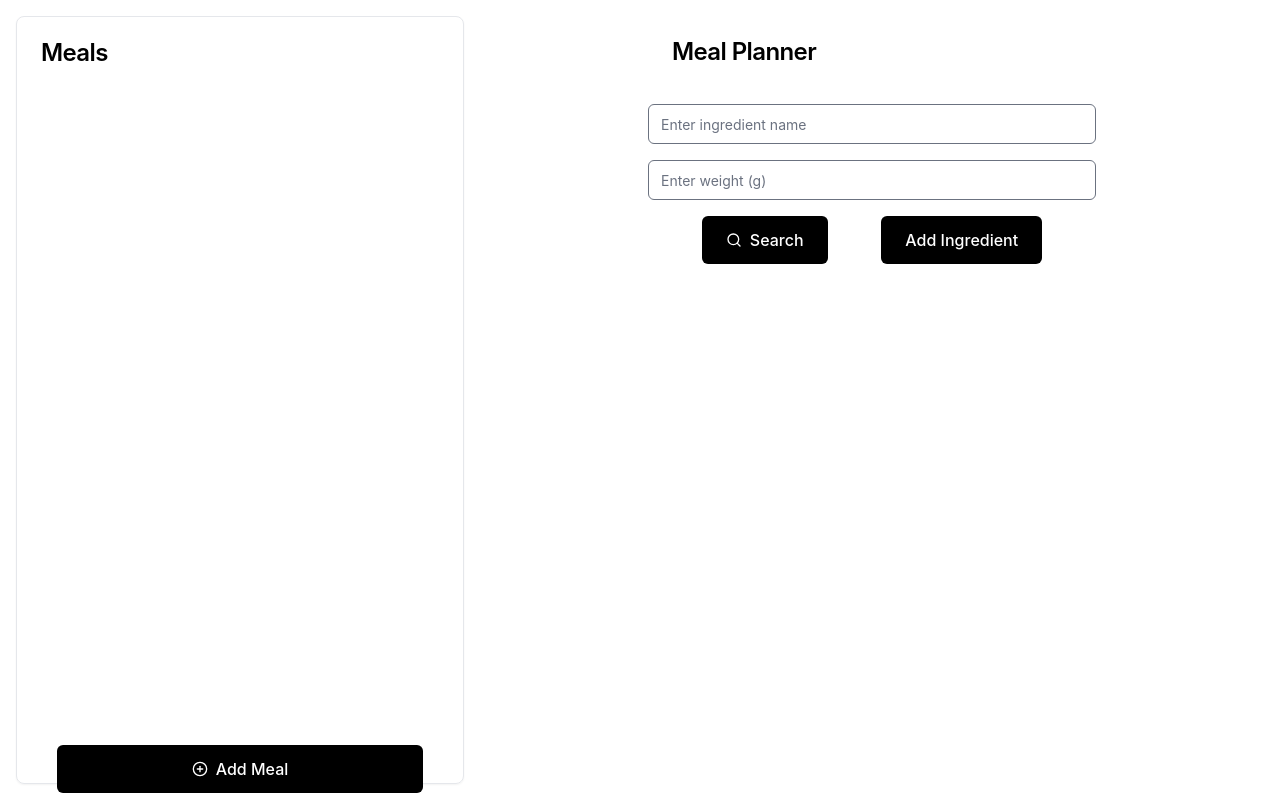
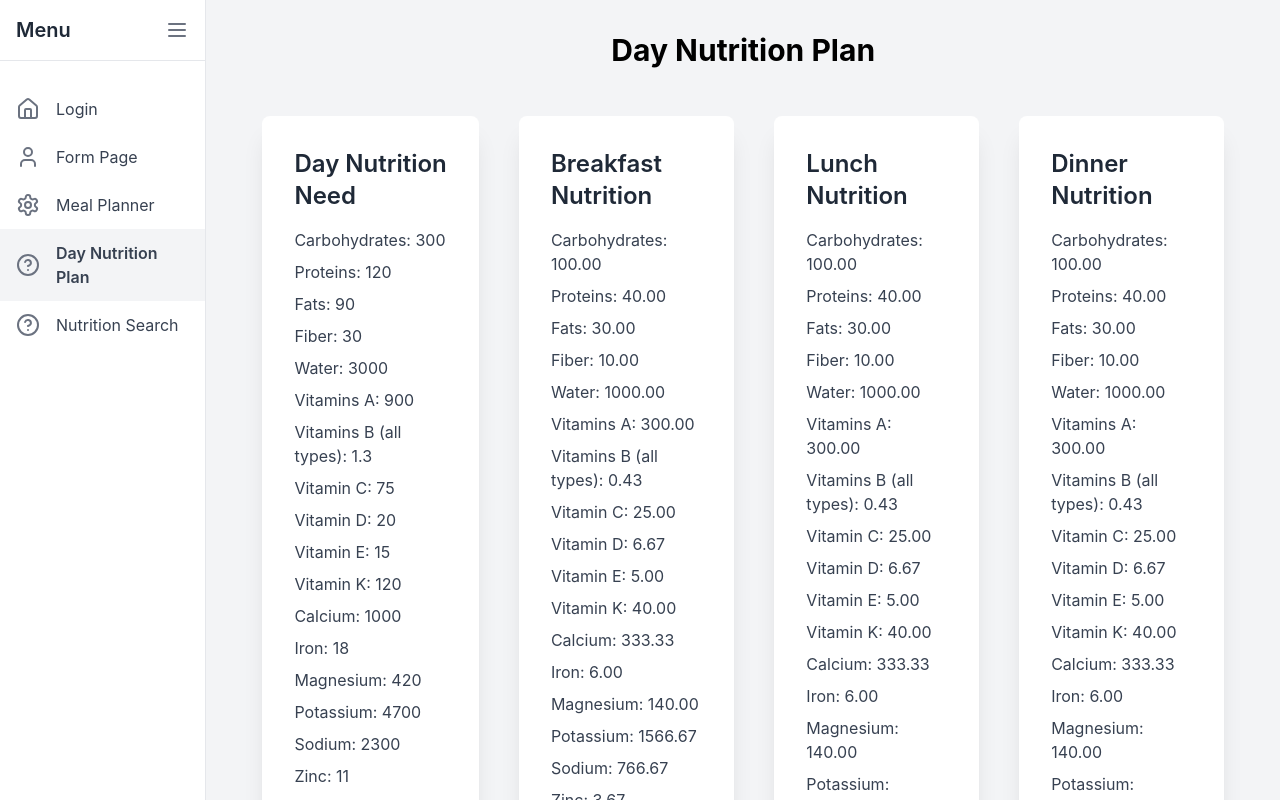
Before and after one commit to Brijesh439/vitalplate, a React (Create React App) app: page /daynutritionplan in a window 1280 px wide. Shown: the top 800 px of the page. Built offline with nearby package versions, Linux system fonts and the light colour scheme.

Commit message:
Routing of pages done edit and search still pending

```diff
--- a/src/App.js
+++ b/src/App.js
@@ -1,29 +1,30 @@
 import React from "react";
-import { BrowserRouter as Router } from "react-router-dom";
+import { BrowserRouter as Router, Routes, Route } from "react-router-dom";
 
-import Login from "./pages/login";
+import Login from "./pages/login"; // Assuming Login is at this path
 import FormPage from "./pages/formpage";
 import MealPlanner from "./pages/meal";
 import DayNutritionPlan from "./pages/daynutritionplan";
-// import Header from './components/header';
-// import HeaderL from './components/headerlogin';
 import NutritionSearch from "./pages/openai";
-import Sidebar from "./components/sidebar";
+import Sidebar from "./components/sidebar"; // Assuming Sidebar is at this path
 
 const App = () => {
   return (
     <Router>
-      <div className="App">
-        {/* <Login /> */}
-        {/* <FormPage /> */}
-        {/* <DayNutritionPlan/> */}
-        <MealPlanner />
-        {/* <NutritionSearch/> */}
-        {/* <Header/>
-          <HeaderL/> */}
-          {/* <Sidebar/> */}
+      <div className="flex">
+        <Sidebar /> {/* Sidebar Component */}
+        <div className="flex-grow">
+          <Routes>
+            <Route path="/" element={<Login />} /> {/* Home or Login Page */}
+            <Route path="/form" element={<FormPage />} /> {/* Form Page */}
+            <Route path="/daynutritionplan" element={<DayNutritionPlan />} /> {/* Day Nutrition Plan Page */}
+            <Route path="/meal" element={<MealPlanner />} /> {/* Meal Planner Page */}
+            <Route path="/nutritionsearch" element={<NutritionSearch />} /> {/* Nutrition Search Page */}
+          </Routes>
+        </div>
       </div>
     </Router>
   );
 };
+
 export default App;
--- a/src/components/sidebar.js
+++ b/src/components/sidebar.js
@@ -9,11 +9,13 @@ const Sidebar = () => {
     setIsExpanded(!isExpanded);
   };
 
+  // Updated navItems with provided paths and corresponding labels
   const navItems = [
-    { icon: <Home />, label: 'Home', path: '/' },
-    { icon: <User />, label: 'Profile', path: '/profile' },
-    { icon: <Settings />, label: 'Settings', path: '/settings' },
-    { icon: <HelpCircle />, label: 'Help', path: '/help' },
+    { icon: <Home />, label: 'Login', path: '/' }, // Assuming this is the Login Page
+    { icon: <User />, label: 'Form Page', path: '/form' }, // Form Page
+    { icon: <Settings />, label: 'Meal Planner', path: '/meal' }, // Meal Planner
+    { icon: <HelpCircle />, label: 'Day Nutrition Plan', path: '/daynutritionplan' }, // Day Nutrition Plan
+    { icon: <HelpCircle />, label: 'Nutrition Search', path: '/nutritionsearch' }, // Nutrition Search
   ];
 
   return (
--- a/src/pages/daynutritionplan.js
+++ b/src/pages/daynutritionplan.js
@@ -3,7 +3,6 @@ import { nutrientFormConfig } from "../config/content";
 import Button from "../components/button";
 import { Lock, Unlock } from "lucide-react";
 import ReactDOM from "react-dom";
-import Sidebar from "../components/sidebar";
 
 const DayNutritionPlan = () => {
   const initialNutritionData = {
@@ -187,7 +186,6 @@ const DayNutritionPlan = () => {
 
   return (
     <div className="flex min-h-screen">
-      <Sidebar className="w-1/4" />
       <div className="flex-grow p-8 bg-gray-100">
         <h2 className="text-3xl font-bold mb-6 text-center">Day Nutrition Plan</h2>
         <div className="p-6 flex justify-center space-x-10">
--- a/src/pages/formpage.js
+++ b/src/pages/formpage.js
@@ -3,7 +3,6 @@ import HistoryForm from "../components/historyform";
 import NutrientForm from "../components/nutrientForm";
 import Button from "../components/button";
 import PopupForm from "../components/popform";
-import Sidebar from "../components/sidebar";
 
 const CustomerTabs = ({ customers, onSelectCustomer, onAddCustomer }) => (
   <div className="flex gap-4 overflow-x-auto pb-4 mb-6">
@@ -92,7 +91,6 @@ const FormPage = () => {
 
   return (
     <div className="flex h-screen bg-gray-100">
-      <Sidebar />
       <div className="max-w-7xl mx-auto p-8 w-full overflow-y-auto">
         <CustomerTabs
           customers={customers}
--- a/src/pages/openai.js
+++ b/src/pages/openai.js
@@ -1,5 +1,4 @@
 import React, { useState } from "react";
-import Sidebar from "../components/sidebar";
 
 const NutritionSearch = () => {
   const [searchTerm, setSearchTerm] = useState("");
@@ -54,8 +53,6 @@ const NutritionSearch = () => {
 
   return (
     <div className="flex min-h-screen bg-gray-100">
-      {/* Sidebar */}
-      <Sidebar className="w-1/4 h-screen sticky top-0 border-r border-gray-200" />
 
       {/* Main Content */}
       <div className="w-3/4 p-8">
```
